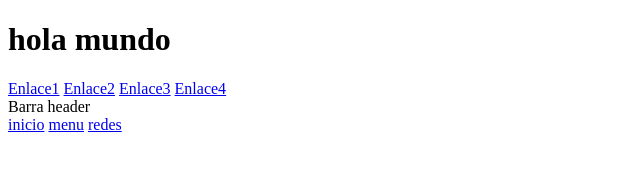
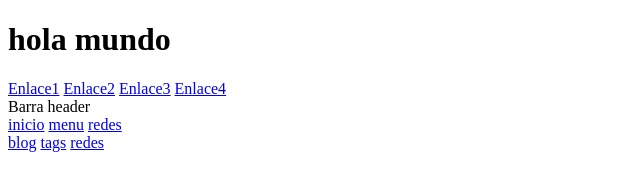
Before and after one commit to israMA00/exercise, a plain HTML site: page index.html in a window 1280 px wide. Shown: the whole page, without its empty margins (0-640 px from the left). Drawn offline with Linux system fonts and the light colour scheme.

Commit message:
adding second nav footer

```diff
--- a/index.html
+++ b/index.html
@@ -20,6 +20,11 @@
                 <a href="#">menu</a>
                 <a href="#">redes</a>
             </nav>
+            <nav>
+                <a href="#">blog</a>
+                <a href="#">tags</a>
+                <a href="#">redes</a>
+            </nav>
         </footer>
     </div>
 </body>
```
